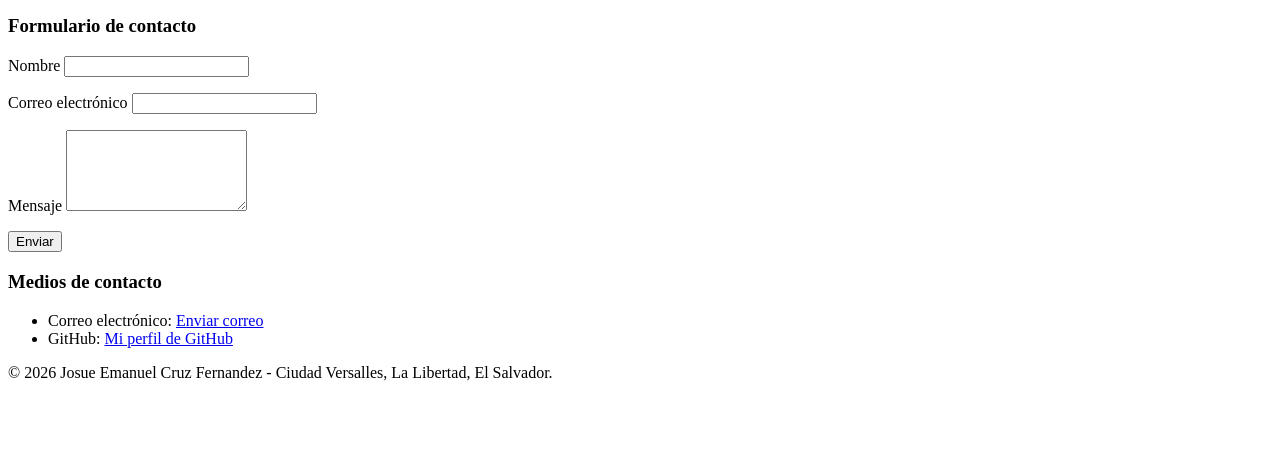
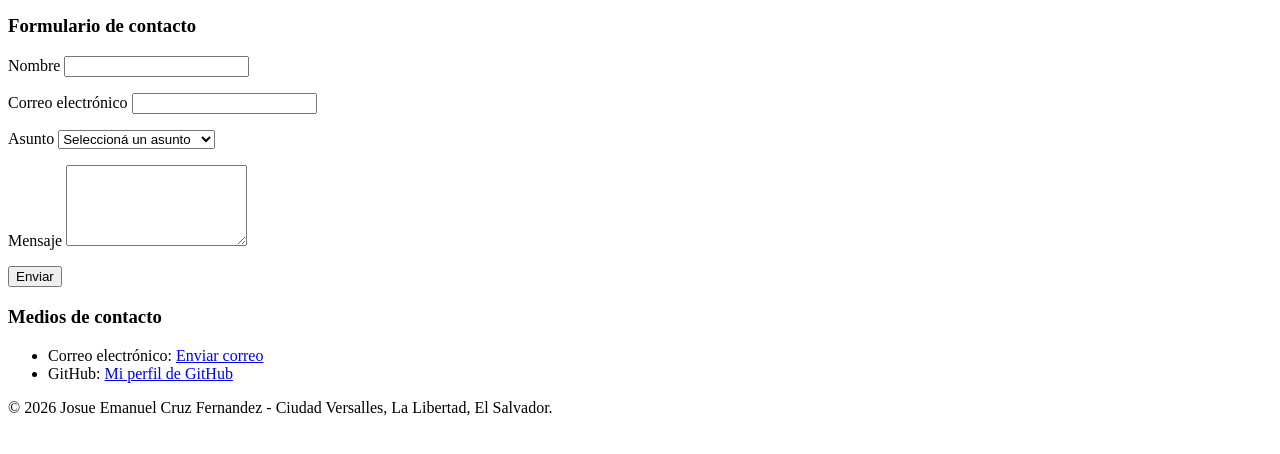
Before and after one commit to emanuel56411-hue/mi-portafolio, a plain HTML site: page contacto.html in a window 1280 px wide. Shown: the part 240-694 px from the top of the page. Drawn offline with Linux system fonts and the light colour scheme.

Commit message:
Agrega selector de asunto al formulario de contacto

```diff
--- a/contacto.html
+++ b/contacto.html
@@ -53,7 +53,15 @@
         <label for="correo">Correo electrónico</label>
         <input type="email" id="correo" name="correo" required>
     </p>
-
+<p>
+    <label for="asunto">Asunto</label>
+    <select id="asunto" name="asunto" required>
+        <option value="">Seleccioná un asunto</option>
+        <option value="consulta">Consulta general</option>
+        <option value="proyecto">Propuesta de proyecto</option>
+        <option value="otro">Otro</option>
+    </select>
+</p>
     <p>
         <label for="mensaje">Mensaje</label>
         <textarea id="mensaje" name="mensaje" rows="5" required></textarea>
```
